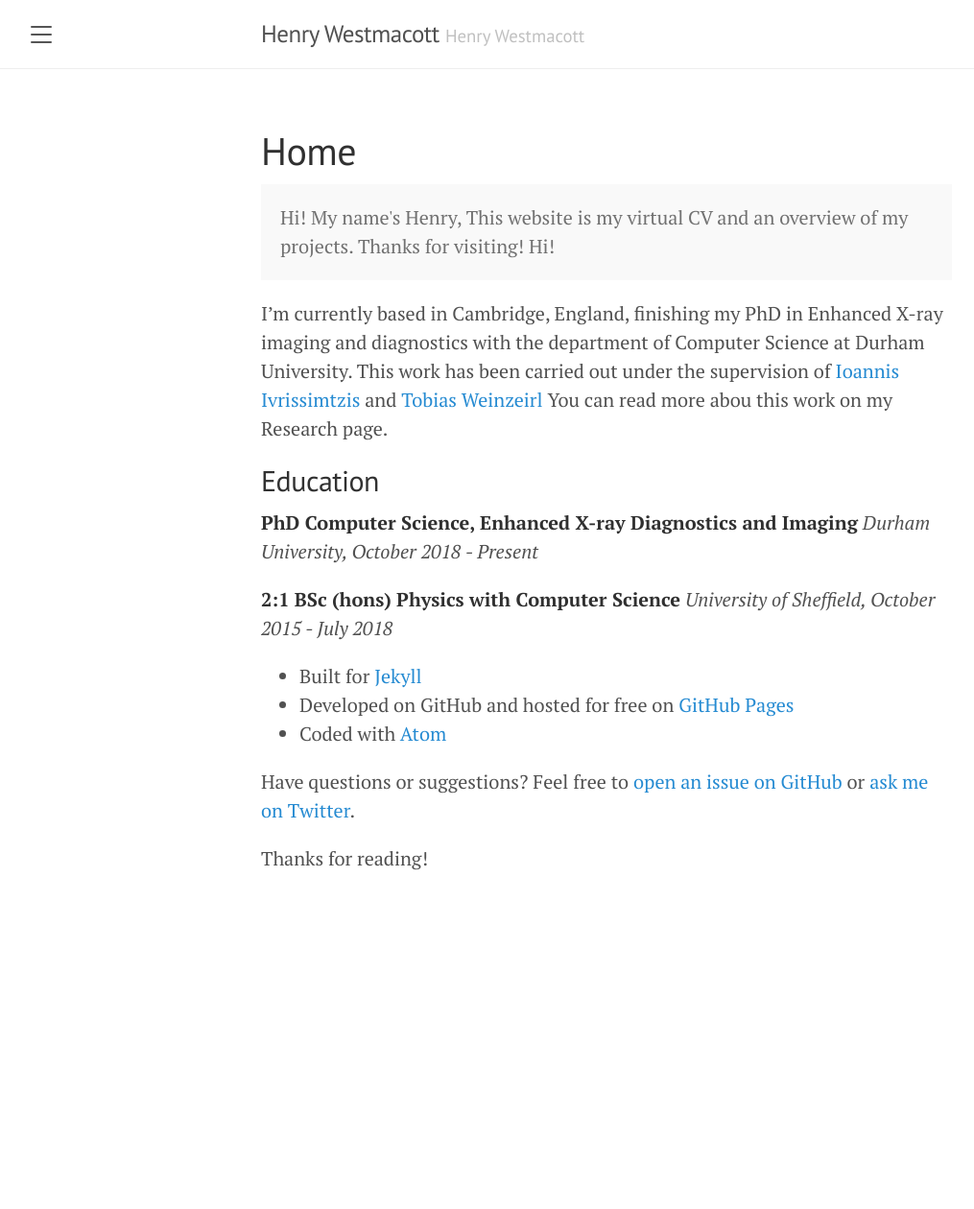
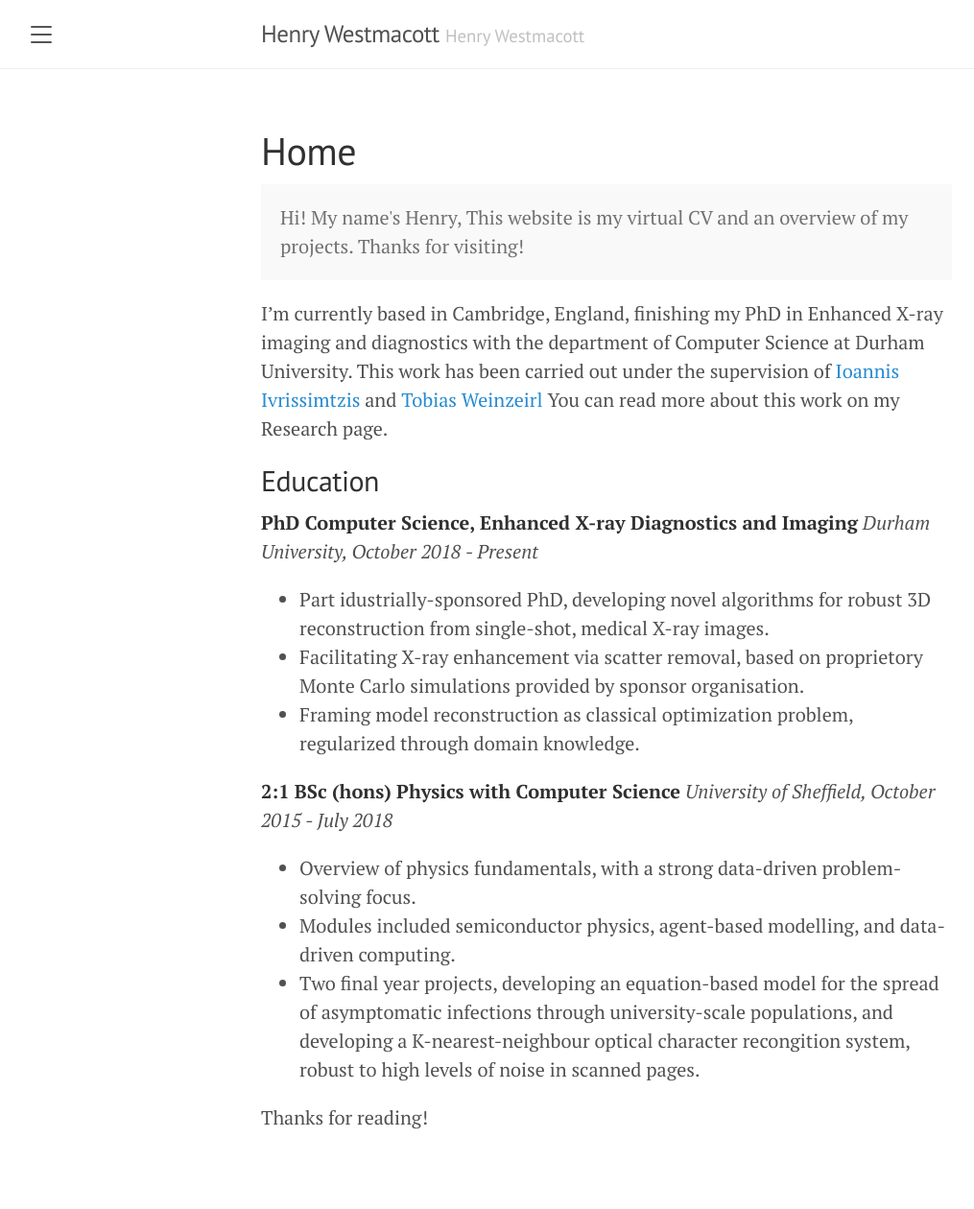
Before and after one commit to h-westmacott/h-westmacott.github.io, a Jekyll site: the page built from index.md, in a window 1280 px wide. Shown: the whole page at 96% size, without its empty margins (8-1023 px from the left). Built offline with Jekyll 4.4.1, drawn with Linux system fonts in a browser that asks for light colours; before the commit the page ends 990 px from its top, so only the background shows below that.

Commit message:
Update index.md
Additional details, removed Poole details

```diff
--- a/index.md
+++ b/index.md
@@ -5,26 +5,26 @@ title: Home
 
 <p class="message">
   Hi! My name's Henry, This website is my virtual CV and an overview of my projects. Thanks for visiting!
-  Hi!
 </p>
 
 I'm currently based in Cambridge, England, finishing my PhD in Enhanced X-ray imaging and diagnostics with the department of Computer Science at Durham University.
 This work has been carried out under the supervision of [Ioannis Ivrissimtzis](https://www.durham.ac.uk/staff/ioannis-ivrissimtzis/) and [Tobias Weinzeirl](https://www.durham.ac.uk/staff/tobias-weinzierl/)
-You can read more abou this work on my Research page.
+You can read more about this work on my Research page.
 
 ## Education
 
 **PhD Computer Science, Enhanced X-ray Diagnostics and Imaging**
 *Durham University, October 2018 - Present*
 
+* Part idustrially-sponsored PhD, developing novel algorithms for robust 3D reconstruction from single-shot, medical X-ray images.
+* Facilitating X-ray enhancement via scatter removal, based on proprietory Monte Carlo simulations provided by sponsor organisation.
+* Framing model reconstruction as classical optimization problem, regularized through domain knowledge.
+
 **2:1 BSc (hons) Physics with Computer Science**
 *University of Sheffield, October 2015 - July 2018*
 
-
-* Built for [Jekyll](https://jekyllrb.com)
-* Developed on GitHub and hosted for free on [GitHub Pages](https://pages.github.com)
-* Coded with [Atom](https://atom.io)
-
-Have questions or suggestions? Feel free to [open an issue on GitHub](https://github.com/poole/issues/new) or [ask me on Twitter](https://twitter.com/mdo).
+* Overview of physics fundamentals, with a strong data-driven problem-solving focus.
+* Modules included semiconductor physics, agent-based modelling, and data-driven computing.
+* Two final year projects, developing an equation-based model for the spread of asymptomatic infections through university-scale populations, and developing a K-nearest-neighbour optical character recongition system, robust to high levels of noise in scanned pages.
 
 Thanks for reading!
```
